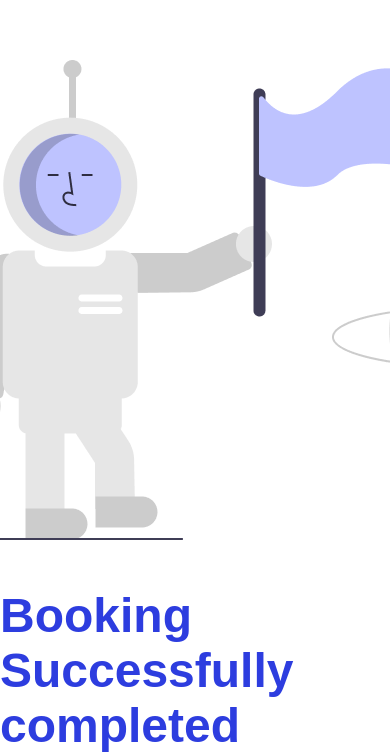
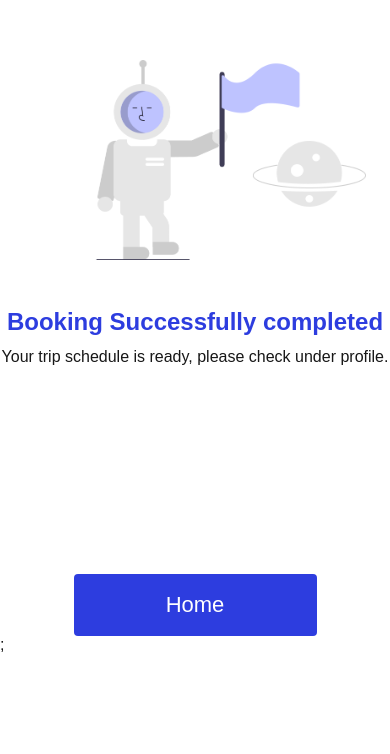
Before and after one commit to paicit0/hotel-front, a Next.js app: page /payment-done in a window 390 px wide. Shown: the part 107-861 px from the top of the page. Built offline with nearby package versions, Linux system fonts and the light colour scheme.

Commit message:
feat: mobile respon

```diff
--- a/src/pages/payment-done.tsx
+++ b/src/pages/payment-done.tsx
@@ -9,27 +9,16 @@ export default function PaymentDone() {
     <>
       <div className={styles.container}>
         <img
-          style={{ marginTop: "167px", marginBottom: "48px" }}
+          className={styles.imgDone}
           src="/payment_booking_success_art.png"
           alt="payment_done"
           width={809}
           height={480}
         />
-        <div
-          style={{
-            fontWeight: "600",
-            fontSize: "48px",
-            color: "#2D3DDF",
-            marginBottom: "6px",
-          }}
-        >
+        <div className={styles.bookingCompleteText}>
           Booking Successfully completed
         </div>
-        <div
-          style={{ fontWeight: "300", fontSize: "20px", marginBottom: "49px" }}
-        >
-          Your trip schedule is ready, please check under profile.
-        </div>
+        <div className={styles.scheduleText}>Your trip schedule is ready, please check under profile.</div>
         <button onClick={() => handleHomeClick()} className={styles.homeButton}>
           Home
         </button>
--- a/src/styles/payment-done.module.css
+++ b/src/styles/payment-done.module.css
@@ -1,7 +1,27 @@
+/* desktop */
+@media (min-width: 768px) {
   .container {
     display: flex;
     flex-direction: column;
     align-items: center;
+  }
+
+  .imgDone {
+    margin-top: 167px;
+    margin-bottom: 48px;
+  }
+
+  .bookingCompleteText {
+    font-weight: 600;
+    font-size: 48px;
+    color: #2d3ddf;
+    margin-bottom: 6px;
+  }
+
+  .scheduleText {
+    font-weight: 300;
+    font-size: 20px;
+    margin-bottom: 49px;
   }
 
   .homeButton {
@@ -18,3 +38,45 @@
     background-color: #1b2bb8;
     cursor: pointer;
   }
+}
+
+/* mobile */
+@media (max-width: 767px) {
+  .container {
+    display: flex;
+    flex-direction: column;
+    align-items: center;
+  }
+
+  .imgDone {
+    width: 342px;
+    height: 200px;
+    margin-top: 167px;
+    margin-bottom: 48px;
+  }
+
+  .bookingCompleteText {
+    text-align: center;
+    font-weight: 700;
+    font-size: 24px;
+    color: #2d3ddf;
+    margin-bottom: 12px;
+  }
+
+  .scheduleText {
+    font-weight: 300;
+    font-size: 16px;
+    margin-bottom: 208px;
+  }
+
+  .homeButton {
+    width: 243px;
+    height: 62px;
+    background-color: #2d3ddf;
+    font-weight: 500;
+    font-size: 22px;
+    color: white;
+    border: none;
+    border-radius: 4px;
+  }
+}
```
Lines whose indentation alone changed are shown as unchanged.
